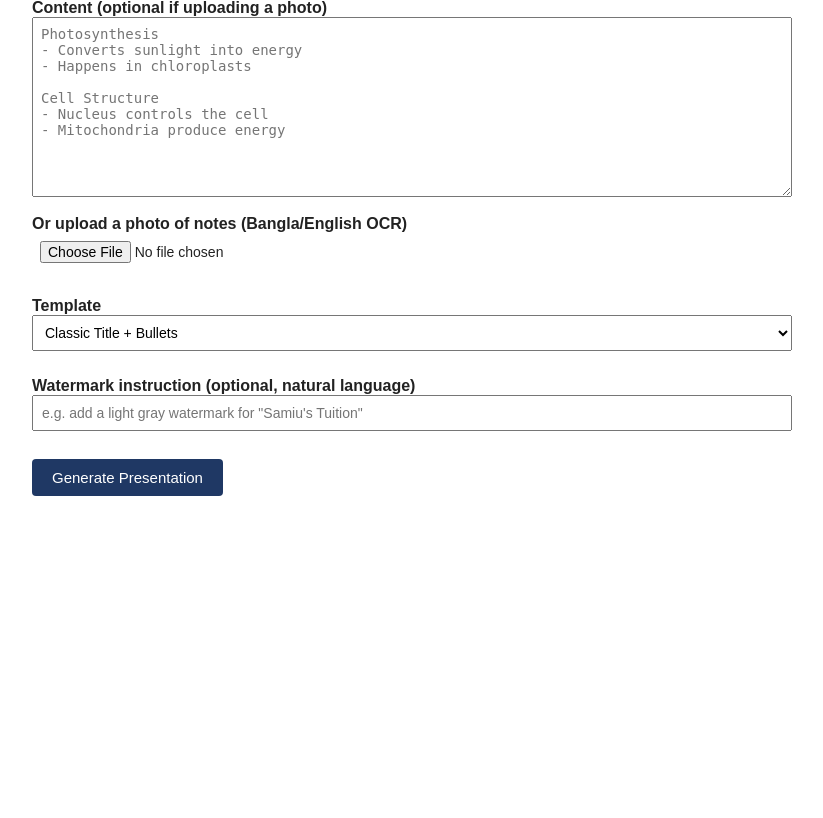
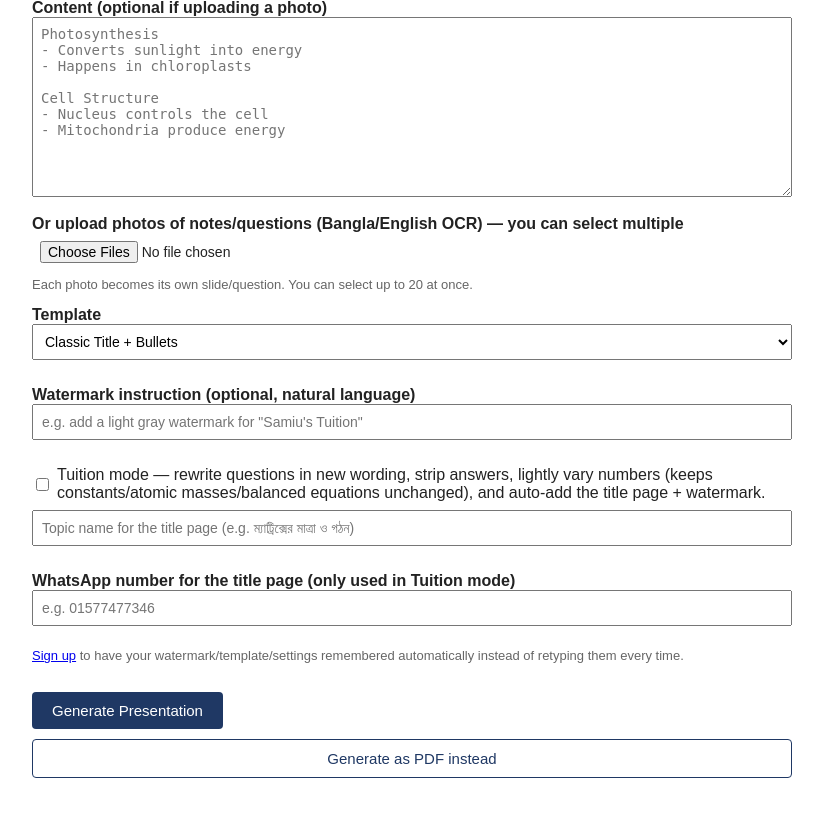
Before and after one commit to saimonsamiu-alt/file-to-slide-app, a Flask app: page / in a window 1280 px wide. Shown: the part 184-1002 px from the top of the page, without its empty margins (228-1051 px from the left). Before the commit the page ends 680 px from the top, so only its background shows below. Run offline with Flask 3, Linux system fonts and the light colour scheme.

Commit message:
add tuition mode, multi-photo, saved defaults

```diff
--- a/app.py
+++ b/app.py
@@ -15,14 +15,20 @@ buildable without a live payment processor:
 
 import os
 import time
+import logging
 import functools
+import traceback
 from flask import Flask, request, render_template, send_file, redirect, url_for, session, flash
 
 import db
 from engine import parse_content_to_slides, apply_watermark_instruction, TEMPLATES
-from renderer import render_pptx
+from renderer import render_pptx, convert_pptx_to_pdf
 from ocr import extract_text_from_image
 from instruction_parser import parse_instruction
+from tuition_rewrite import rewrite_for_tuition
+
+logging.basicConfig(level=logging.INFO)
+logger = logging.getLogger("slideapp")
 
 app = Flask(__name__)
 app.secret_key = os.environ.get("SECRET_KEY", "dev-secret-change-this-in-production")
@@ -128,13 +134,36 @@ def reset_password(token):
 def index():
     user = current_user()
     remaining = None
+    defaults = {"watermark_instruction": "", "template": "classic", "tuition_mode": False, "whatsapp": ""}
     if user:
         remaining = db.PLAN_LIMITS.get(user["plan"], db.PLAN_LIMITS["free"])
-    return render_template("index.html", templates=TEMPLATES, remaining=remaining)
+        defaults["watermark_instruction"] = user["default_watermark_text"] or ""
+        defaults["template"] = user["default_template"] or "classic"
+        defaults["tuition_mode"] = bool(user["default_tuition_mode"])
+        defaults["whatsapp"] = user["default_whatsapp"] or ""
+    return render_template("index.html", templates=TEMPLATES, remaining=remaining, defaults=defaults)
+
+
+MAX_PHOTOS = 20
 
 
 @app.route("/generate", methods=["POST"])
 def generate():
+    try:
+        return _generate_impl()
+    except Exception as exc:
+        # Log the full traceback server-side (visible in Render's logs)
+        # instead of letting it surface as a bare "Internal Server Error"
+        # with no way to diagnose it.
+        logger.error("generate() failed: %s\n%s", exc, traceback.format_exc())
+        return render_template(
+            "index.html", templates=TEMPLATES,
+            error=f"Something went wrong while generating: {exc}. "
+                  f"(Full details were logged server-side.)",
+        )
+
+
+def _generate_impl():
     user = current_user()
     if user:
         subject_id, subject_type, plan = user["id"], "user", user["plan"]
@@ -151,32 +180,107 @@ def generate():
         )
 
     text_content = request.form.get("content", "").strip()
-    uploaded_file = request.files.get("photo")
+    uploaded_photos = request.files.getlist("photos")[:MAX_PHOTOS]
 
-    if uploaded_file and uploaded_file.filename:
-        photo_path = os.path.join(UPLOAD_DIR, f"{int(time.time())}_{uploaded_file.filename}")
-        uploaded_file.save(photo_path)
-        ocr_text = extract_text_from_image(photo_path)
-        text_content = (text_content + "\n\n" + ocr_text).strip() if text_content else ocr_text
+    ocr_blocks = []
+    for photo in uploaded_photos:
+        if not photo or not photo.filename:
+            continue
+        photo_path = os.path.join(UPLOAD_DIR, f"{int(time.time())}_{photo.filename}")
+        photo.save(photo_path)
+        try:
+            ocr_text = extract_text_from_image(photo_path)
+        except Exception as exc:
+            raise RuntimeError(f"OCR failed on '{photo.filename}': {exc}")
+        if ocr_text:
+            ocr_blocks.append(ocr_text)
+
+    # each photo becomes its own slide/question block, separated by a
+    # blank line so the rule engine treats them as separate slides
+    if ocr_blocks:
+        photo_text = "\n\n".join(ocr_blocks)
+        text_content = (text_content + "\n\n" + photo_text).strip() if text_content else photo_text
 
     if not text_content:
-        return render_template("index.html", templates=TEMPLATES, error="Please paste content or upload a photo.")
+        return render_template("index.html", templates=TEMPLATES, error="Please paste content or upload at least one photo.")
 
-    template_key = request.form.get("template", "classic")
+    template_key = request.form.get("template", "").strip()
+    if not template_key and user:
+        template_key = user["default_template"] or "classic"
+    template_key = template_key or "classic"
     template = TEMPLATES.get(template_key, TEMPLATES["classic"])
 
+    tuition_mode_submitted = request.form.get("tuition_mode") == "on"
+    tuition_topic = request.form.get("tuition_topic", "").strip()
+    whatsapp = request.form.get("whatsapp", "").strip()
+    if not whatsapp and user:
+        whatsapp = user["default_whatsapp"] or ""
+
+    tuition_mode = tuition_mode_submitted
+
+    if tuition_mode:
+        ai_allowed, ai_remaining, ai_seconds_left = db.check_and_increment_ai_usage(subject_id, subject_type, plan)
+        if not ai_allowed:
+            hours = ai_seconds_left // 3600
+            return render_template(
+                "index.html", templates=TEMPLATES,
+                error=f"Tuition mode (AI) limit reached for today. Try again in ~{hours} hours, "
+                      f"or turn off tuition mode to keep generating with the free rule-based engine "
+                      f"(no AI limit on that).",
+            )
+
     watermark_instruction = request.form.get("watermark_instruction", "").strip()
+    if not watermark_instruction and user and user["default_watermark_text"]:
+        # re-parse the saved default text the same way a fresh instruction would be
+        watermark_instruction = user["default_watermark_text"]
     watermark = None
     if watermark_instruction:
         parsed = parse_instruction(watermark_instruction)
         watermark = apply_watermark_instruction(parsed)
 
-    slides = parse_content_to_slides(text_content)
-    filename = f"{int(time.time())}_{(user['id'] if user else 'guest')}.pptx"
-    out_path = os.path.join(GENERATED_DIR, filename)
-    render_pptx(slides, template, watermark=watermark, out_path=out_path)
+    title_page = None
 
-    return send_file(out_path, as_attachment=True, download_name="presentation.pptx")
+    if tuition_mode:
+        # AI rewrite per Samiu's Tuition rules — raises a clear
+        # RuntimeError (shown to the user) if no API key is configured.
+        slides = rewrite_for_tuition(text_content)
+        if not watermark:
+            watermark = apply_watermark_instruction({"text": "Samiu's Tuition"})
+        title_page = {
+            "heading": "Samiu's Tuition",
+            "subtitle": tuition_topic,
+            "contact": f"WhatsApp: {whatsapp}" if whatsapp else "",
+        }
+    else:
+        slides = parse_content_to_slides(text_content)
+
+    # Save whatever the user actually entered this time as their new
+    # default, so they don't have to retype it next visit. Only
+    # overwrites fields they touched (empty fields fall back to the
+    # existing default above and aren't re-saved as blank).
+    if user:
+        db.update_user_defaults(
+            user["id"],
+            watermark_text=(request.form.get("watermark_instruction", "").strip() or None),
+            template=template_key,
+            tuition_mode=tuition_mode_submitted,
+            whatsapp=(request.form.get("whatsapp", "").strip() or None),
+        )
+
+    base_name = f"{int(time.time())}_{(user['id'] if user else 'guest')}"
+    pptx_path = os.path.join(GENERATED_DIR, f"{base_name}.pptx")
+    render_pptx(slides, template, watermark=watermark, out_path=pptx_path, title_page=title_page)
+
+
+    want_pdf = request.form.get("format") == "pdf" or tuition_mode
+    if want_pdf:
+        try:
+            pdf_path = convert_pptx_to_pdf(pptx_path, GENERATED_DIR)
+            return send_file(pdf_path, as_attachment=True, download_name="presentation.pdf")
+        except Exception as exc:
+            raise RuntimeError(f"Generated the slides but PDF conversion failed: {exc}")
+
+    return send_file(pptx_path, as_attachment=True, download_name="presentation.pptx")
 
 
 @app.route("/org")
--- a/templates/index.html
+++ b/templates/index.html
@@ -16,19 +16,37 @@
     <label for="content">Content (optional if uploading a photo)</label>
     <textarea name="content" id="content" placeholder="Photosynthesis&#10;- Converts sunlight into energy&#10;- Happens in chloroplasts&#10;&#10;Cell Structure&#10;- Nucleus controls the cell&#10;- Mitochondria produce energy"></textarea>
 
-    <label for="photo">Or upload a photo of notes (Bangla/English OCR)</label>
-    <input type="file" name="photo" id="photo" accept="image/*">
+    <label for="photos">Or upload photos of notes/questions (Bangla/English OCR) — you can select multiple</label>
+    <input type="file" name="photos" id="photos" accept="image/*" multiple>
+    <p class="hint" style="margin-top:-6px;">Each photo becomes its own slide/question. You can select up to 20 at once.</p>
 
     <label for="template">Template</label>
     <select name="template" id="template">
       {% for key, t in templates.items() %}
-        <option value="{{ key }}">{{ t.name }}</option>
+        <option value="{{ key }}" {% if defaults and defaults.template == key %}selected{% endif %}>{{ t.name }}</option>
       {% endfor %}
     </select>
 
     <label for="watermark_instruction">Watermark instruction (optional, natural language)</label>
-    <input type="text" name="watermark_instruction" id="watermark_instruction" placeholder="e.g. add a light gray watermark for &quot;Samiu's Tuition&quot;">
+    <input type="text" name="watermark_instruction" id="watermark_instruction"
+           value="{{ defaults.watermark_instruction if defaults else '' }}"
+           placeholder="e.g. add a light gray watermark for &quot;Samiu's Tuition&quot;">
+
+    <label style="display:flex; align-items:center; font-weight:normal; margin-top:14px;">
+      <input type="checkbox" name="tuition_mode" style="width:auto; margin-right:8px;" {% if defaults and defaults.tuition_mode %}checked{% endif %}>
+      Tuition mode — rewrite questions in new wording, strip answers, lightly vary numbers (keeps constants/atomic masses/balanced equations unchanged), and auto-add the title page + watermark.
+    </label>
+    <input type="text" name="tuition_topic" placeholder="Topic name for the title page (e.g. ম্যাট্রিক্সের মাত্রা ও গঠন)" style="margin-top:8px;">
+    <label for="whatsapp">WhatsApp number for the title page (only used in Tuition mode)</label>
+    <input type="text" name="whatsapp" id="whatsapp" value="{{ defaults.whatsapp if defaults else '' }}" placeholder="e.g. 01577477346">
+
+    {% if current_user %}
+      <p class="hint" style="margin-top:10px;">Signed in — whatever you enter above (watermark, template, tuition mode, WhatsApp number) is saved automatically and will be pre-filled next time. No need to retype it.</p>
+    {% else %}
+      <p class="hint" style="margin-top:10px;"><a href="{{ url_for('signup') }}">Sign up</a> to have your watermark/template/settings remembered automatically instead of retyping them every time.</p>
+    {% endif %}
 
     <button type="submit">Generate Presentation</button>
+    <button type="submit" name="format" value="pdf" class="btn-ghost" style="width:100%; background:transparent; color:#1F3864; border:1px solid #1F3864; margin-top:10px;">Generate as PDF instead</button>
   </form>
 {% endblock %}
```
Also changed, not shown: db.py (+85 -15 lines), renderer.py (+54 -1 lines), tuition_rewrite.py (added, +66 -0 lines), README.md, 1 other file.
